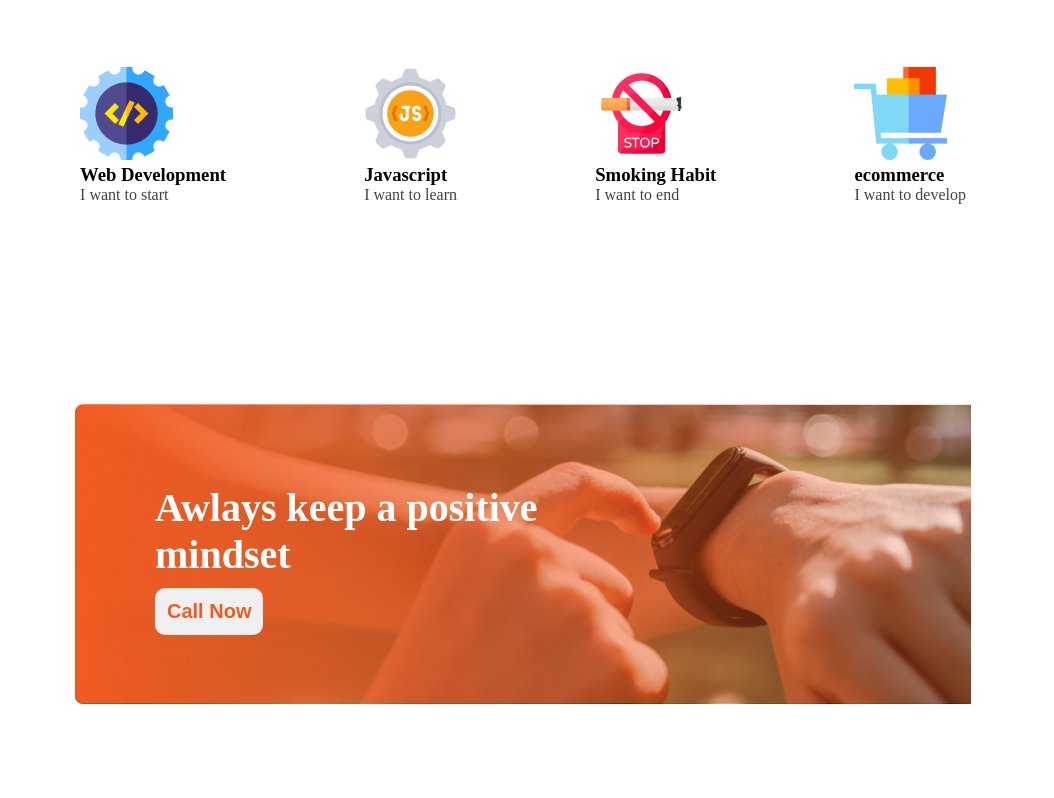
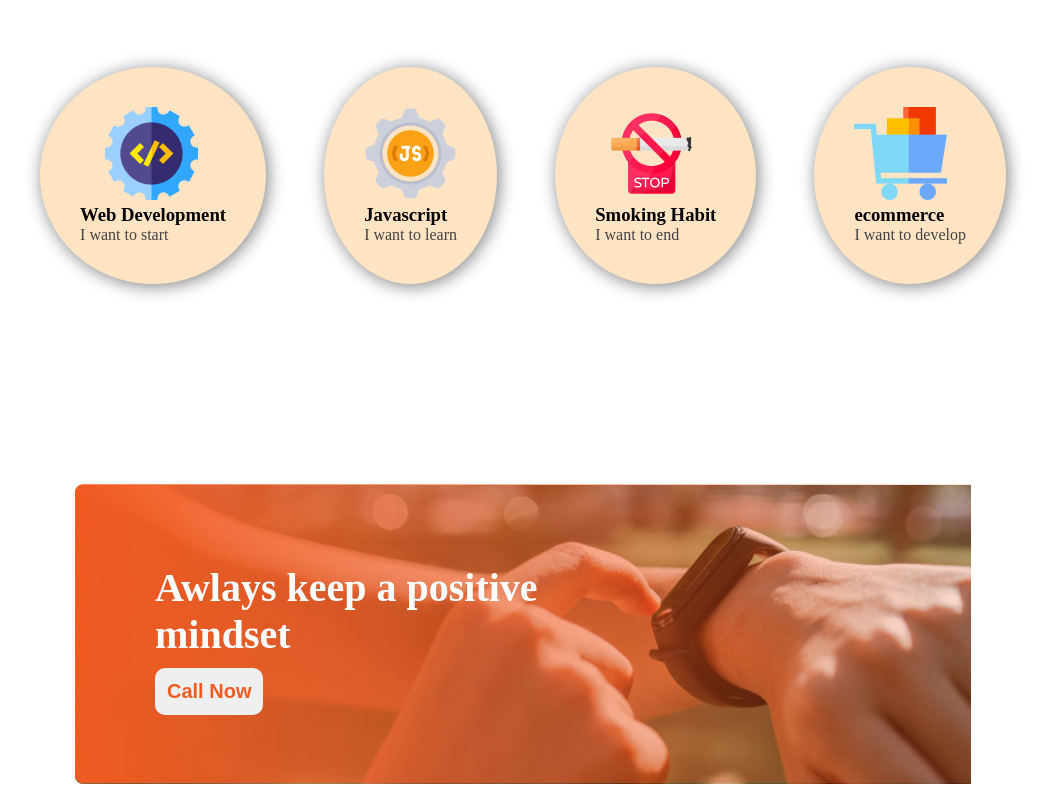
Before and after one commit to dronatoo21/new-year-project, a plain HTML site: page index.html in a window 1280 px wide. Shown: the part 2030-2828 px from the top of the page, without its empty margins (117-1171 px from the left). Drawn offline with Linux system fonts and the light colour scheme.

Commit message:
added box shadow

```diff
--- a/index.html
+++ b/index.html
@@ -40,7 +40,7 @@
             <h1 class="body-sec-title">My Plans</h1>
             <div class="my-plans">
                 <div class="plans">
-                    <img src="images/icons/web.png" alt="">
+                    <img id="web-icon" src="images/icons/web.png" alt="">
                     <h3 class="plans-title">Web Development</h3>
                     <p class="plans-des, primary-des">I want to start</p>
                 </div>
@@ -50,7 +50,7 @@
                     <p class="plans-des, primary-des">I want to learn</p>
                 </div>
                 <div class="plans">
-                    <img src="images/icons/smoke.png" alt="">
+                    <img id="smoke-icon" src="images/icons/smoke.png" alt="">
                     <h3 class="plans-title">Smoking Habit</h3>
                     <p class="plans-des, primary-des">I want to end</p>
                 </div>
--- a/style.css
+++ b/style.css
@@ -107,6 +107,21 @@ header{
     margin-top: 70px;
 }
 
+.plans{
+    box-shadow: 2px 2px 17px grey;
+    border-radius: 50%;
+    padding: 40px;
+    background-color: bisque;
+}
+
+#web-icon{
+    margin-left: 25px;
+}
+
+#smoke-icon{
+    margin-left: 10px;
+}
+
 /*----------body section three styles----------*/
 
 .body-sec-three{
@@ -148,7 +163,7 @@ header{
 
 .foot-sec{
     height: 350px;
-    margin-top: 300px;
+    margin-top: 200px;
     padding-top: 100px;
     background: #151414;
     display: flex;
```
